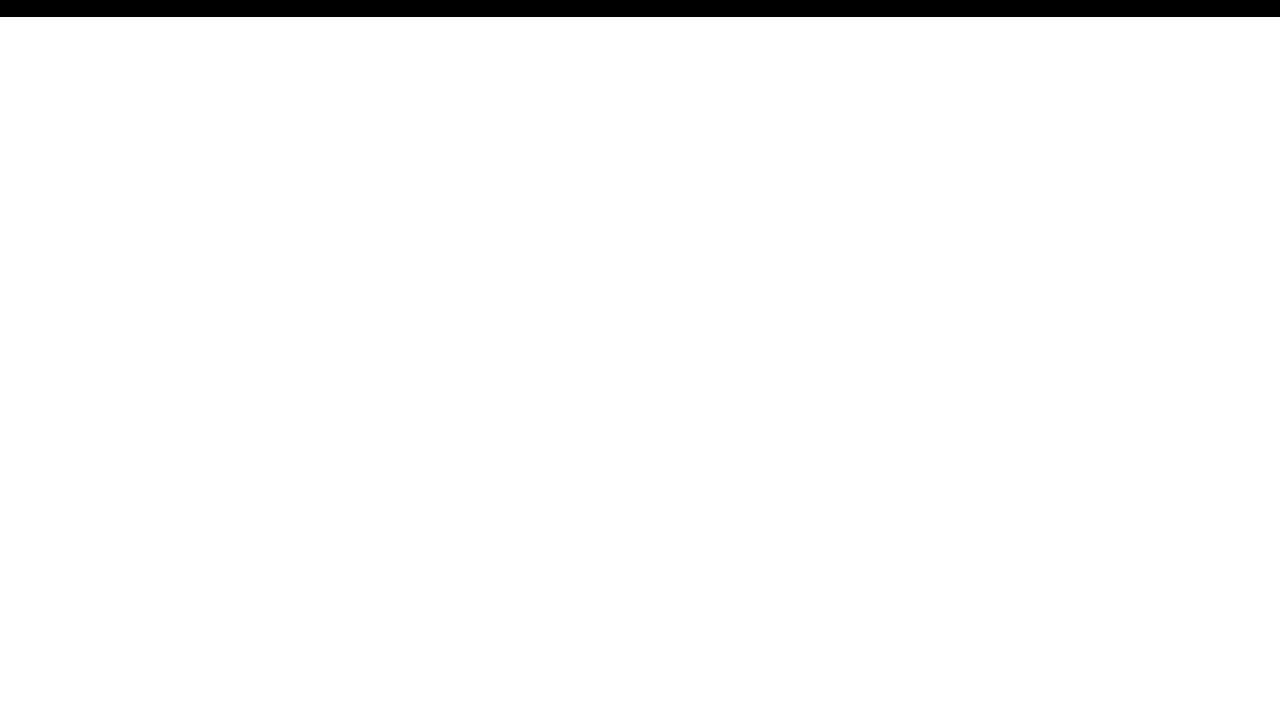
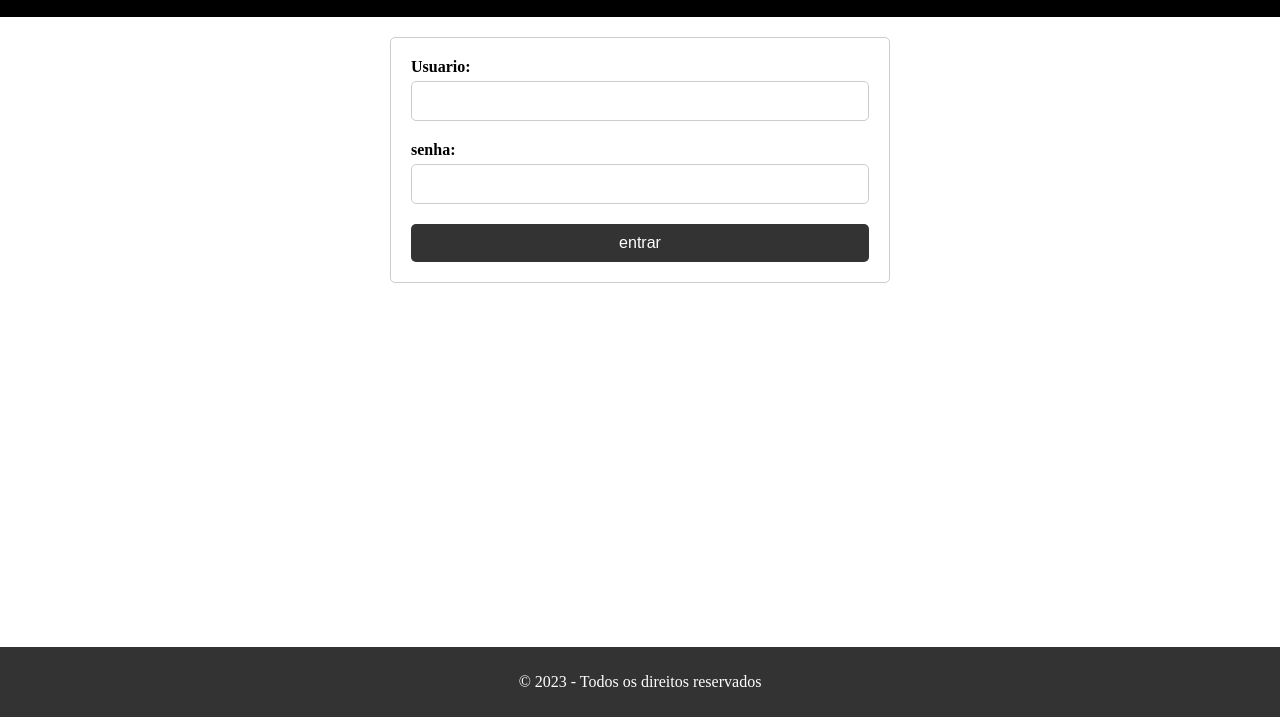
Before and after one commit to SrOrfeu/aula, a plain HTML site: page index.html in a window 1280 px wide. Shown: the part 83-800 px from the top of the page. Drawn offline with Linux system fonts and the light colour scheme.

Commit message:
muitas coisas

```diff
--- a/assets/css/style.css
+++ b/assets/css/style.css
@@ -13,9 +13,61 @@ body {
     text-align:center;
 }
 
+.formulario {
+
+margin: 20px auto;
+padding: 20px;
+border: 1px solid #ccc;
+border-radius: 5px;
+max-width: 500px;
+
+
+}
+
+.usu {
+
+display: block;
+font-weight: bold;
+margin-bottom: 5px;
+
+}
+
+.uso {
+
+width: 100%;
+padding: 10px;
+margin-bottom: 20px;
+border: 1px solid #ccc;
+border-radius: 5px;
+font-size: 16px;
+
+
+}
+
+.isa-submit {
+
+    background-color: #333;
+    color:white;
+    padding: 10px 20px;
+    border: none;
+    border-radius: 5px;
+    font-size: 16px;
+    cursor: pointer;
+width: 100%;
+
+
+}
+
+.isa-submit:hover {
+
+background-color: #000000;
+
+
+}
+
 .footer {
 
-    blackground-color: #333;
+    background-color: #333;
     color: white;
     padding:10px;
     text-align:center;
--- a/index.html
+++ b/index.html
@@ -9,14 +9,24 @@
 </head>
 <body>
     <header class="header">
-        <h1 class="titul-login">pagina login</h1>
+        <h1 class="titul-login">pagina de login</h1>
     </header>
-    <section></section>
-   <footer class="footer">
-<p>&copy;2023 - todos os direitos reservados.</p>
+    <section>
+        <form class="formulario">
+<label class="usu" for="usuario">Usuario:</label>
+<input class="uso" type="text" id="usuario" name="usuario" required>
+
+<label class="usu" for="senha">senha:</label>
+<input class="uso" type="password" name="senha" id="senha" required>
+<input class="isa-submit" type="submit" value="entrar">
+</form>
+
+    </section>
+<footer class="footer">
+
+<p>&copy; 2023 - Todos os direitos reservados</p>
 
 
-   </footer>
-    </footer>
+</footer>
 </body>
 </html>
```
